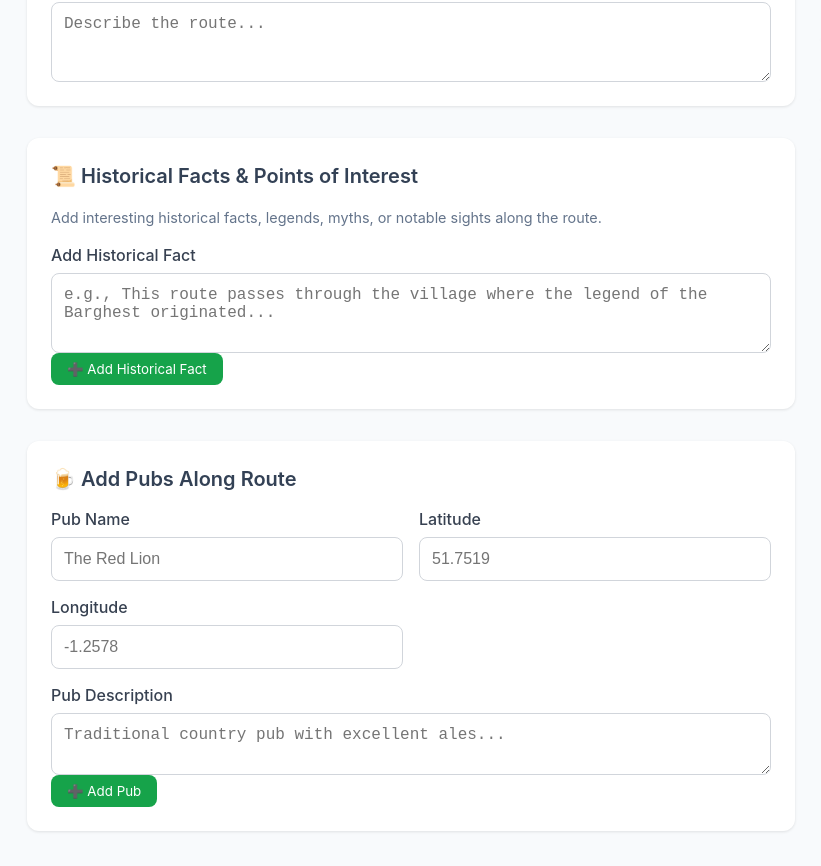
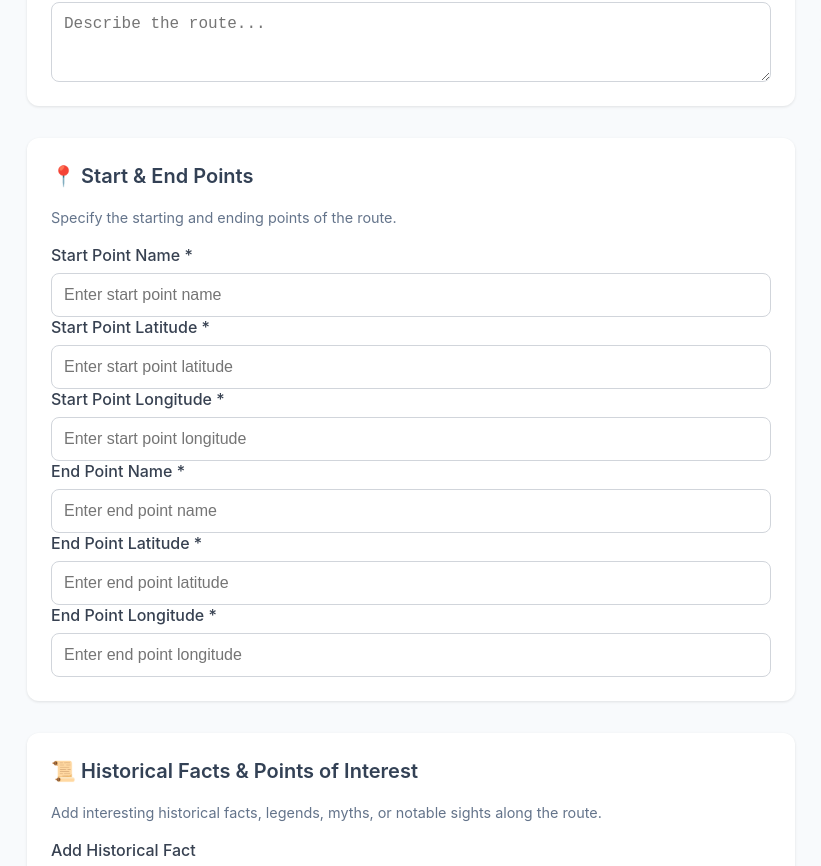
Before and after one commit to Nat-Stephenson/Wills_Walking_Pub_App, a Next.js app: page /create in a window 1280 px wide. Shown: the part 590-1456 px from the top of the page, without its empty margins (229-1050 px from the left). Built offline with nearby package versions, Linux system fonts and the light colour scheme.

Commit message:
💡 Update distance units from kilometers to miles across the application

```diff
--- a/src/app/create/page.tsx
+++ b/src/app/create/page.tsx
@@ -14,6 +14,17 @@ export default function CreateRoute() {
     difficulty: 'Moderate',
     region: '',
     historicalFacts: [],
+    startPoint: {
+      name: '',
+      latitude: '',
+      longitude: '',
+    },
+    endPoint: {
+      name: '',
+      latitude: '',
+      longitude: '',
+    },
+
   });
 
   const [pubs, setPubs] = useState<Array<{
@@ -37,6 +48,19 @@ export default function CreateRoute() {
       ...formData,
       [e.target.name]: e.target.value,
     });
+  };
+
+  const handleNestedInputChange = (e: React.ChangeEvent<HTMLInputElement>) => {
+    const { name, value } = e.target;
+    const [parent, child] = name.split('.');
+
+    setFormData(prev => ({
+      ...prev,
+      [parent]: {
+        ...(prev[parent as keyof CreateRouteFormData] as any),
+        [child]: value,
+      },
+    }));
   };
 
   const handlePubInputChange = (e: React.ChangeEvent<HTMLInputElement | HTMLTextAreaElement>) => {
@@ -89,11 +113,29 @@ export default function CreateRoute() {
   };
 
   const handleSubmit = (e: React.FormEvent) => {
-    e.preventDefault();
-    console.log('Route data:', { ...formData, pubs });
-    alert('Route created successfully!');
-    router.push('/');
+  e.preventDefault();
+
+  const routeData = {
+    ...formData,
+    distance: parseFloat(formData.distance),
+    duration: parseInt(formData.duration),
+    startPoint: {
+      name: formData.startPoint.name,
+      lat: parseFloat(formData.startPoint.latitude),
+      lng: parseFloat(formData.startPoint.longitude),
+    },
+    endPoint: {
+      name: formData.endPoint.name,
+      lat: parseFloat(formData.endPoint.latitude),
+      lng: parseFloat(formData.endPoint.longitude),
+    },
+    pubs,
   };
+
+  console.log('Route data:', routeData);
+  alert('Route created successfully!');
+  router.push('/');
+};
 
   return (
     <div className={styles.container}>
@@ -129,7 +171,7 @@ export default function CreateRoute() {
               />
             </div>
             <div className={styles.inputGroup}>
-              <label className={styles.label}>Distance (km) *</label>
+              <label className={styles.label}>Distance (miles) *</label>
               <input
                 type="number"
                 name="distance"
@@ -178,6 +220,89 @@ export default function CreateRoute() {
               required
               className="input-field"
               placeholder="Describe the route..."
+            />
+          </div>
+        </div>
+
+        <div className="card">
+          <h3 className={styles.sectionTitle}>📍 Start & End Points</h3>
+          <p style={{ fontSize: '0.9rem', color: '#64748b', marginBottom: '1rem' }}>
+            Specify the starting and ending points of the route.
+          </p>
+          <div className={styles.inputGroup}>
+            <label className={styles.label}>Start Point Name *</label>
+            <input
+              type="text"
+              name="startPoint.name"
+              value={formData.startPoint.name}
+              onChange={handleNestedInputChange}
+              required
+              className="input-field"
+              placeholder="Enter start point name"
+            />
+          </div>
+          <div className={styles.inputGroup}>
+            <label className={styles.label}>Start Point Latitude *</label>
+            <input
+              type="number"
+              name="startPoint.latitude"
+              value={formData.startPoint.latitude}
+              onChange={handleNestedInputChange}
+              step="any"
+              required
+              className="input-field"
+              placeholder="Enter start point latitude"
+            />
+          </div>
+          <div className={styles.inputGroup}>
+            <label className={styles.label}>Start Point Longitude *</label>
+            <input
+              type="number"
+              name="startPoint.longitude"
+              value={formData.startPoint.longitude}
+              onChange={handleNestedInputChange}
+              step="any"
+              required
+              className="input-field"
+              placeholder="Enter start point longitude"
+            />
+          </div>
+          <div className={styles.inputGroup}>
+            <label className={styles.label}>End Point Name *</label>
+            <input
+              type="text"
+              name="endPoint.name"
+              value={formData.endPoint.name}
+              onChange={handleNestedInputChange}
+              required
+              className="input-field"
+              placeholder="Enter end point name"
+            />
+          </div>
+          <div className={styles.inputGroup}>
+            <label className={styles.label}>End Point Latitude *</label>
+            <input
+              type="number"
+              name="endPoint.latitude"
+              value={formData.endPoint.latitude}
+              onChange={handleNestedInputChange}
+              step="any"
+              required
+              className="input-field"
+              placeholder="Enter end point latitude"
+            />
+          </div>
+          <div className={styles.inputGroup}>
+            <label className={styles.label}>End Point Longitude *</label>
+            <input
+              type="number"
+              name="endPoint.longitude"
+              value={formData.endPoint.longitude}
+              onChange={handleNestedInputChange}
+              step="any"
+              required
+              className="input-field"
+              placeholder="Enter end point longitude"
             />
           </div>
         </div>
--- a/src/app/map/page.tsx
+++ b/src/app/map/page.tsx
@@ -248,7 +248,7 @@ export default function MapView() {
               <strong>Total routes:</strong> {sortedAndFilteredRoutes.length}
             </div>
             <div>
-              <strong>Total distance:</strong> {totalDistance.toFixed(1)} km
+              <strong>Total distance:</strong> {totalDistance.toFixed(1)} miles
             </div>
             <div>
               <strong>Completed:</strong> {completedRoutes.length}
@@ -310,7 +310,7 @@ export default function MapView() {
                   gap: '0.75rem'
                 }}>
                   <span>📍 {route.region}</span>
-                  <span>🚶 {route.distance}km</span>
+                  <span>🚶 {route.distance} miles</span>
                   <span>⏱️ {route.duration}h</span>
                 </div>
               </div>
@@ -601,7 +601,7 @@ export default function MapView() {
                 className="route-details-grid"
                 >
                   <div><strong>📍 Region:</strong> {route.region}</div>
-                  <div><strong>🚶 Distance:</strong> {route.distance} km</div>
+                  <div><strong>🚶 Distance:</strong> {route.distance} miles</div>
                   <div><strong>⏱️ Duration:</strong> {route.duration}h</div>
                   <div><strong>📈 Difficulty:</strong> {route.difficulty}</div>
                 </div>
--- a/src/app/my-walks/page.tsx
+++ b/src/app/my-walks/page.tsx
@@ -64,7 +64,7 @@ export default function MyWalks() {
             Total Distance
           </div>
           <div style={{ fontSize: '2rem', color: '#92400e', fontWeight: 'bold' }}>
-            {totalDistance.toFixed(1)} km
+            {totalDistance.toFixed(1)} miles
           </div>
         </div>
         <div className="card">
@@ -139,7 +139,7 @@ export default function MyWalks() {
                   color: '#475569',
                   marginBottom: '0.5rem'
                 }}>
-                  <span>📏 {route.distance} km</span>
+                  <span>� {route.distance} miles</span>
                   <span>⏱️ {Math.floor(route.duration / 60)}h</span>
                   <span>🍺 {route.pubs.length}</span>
                 </div>
--- a/src/app/route/[id]/page.tsx
+++ b/src/app/route/[id]/page.tsx
@@ -104,7 +104,7 @@ export default function RouteDetails() {
           <div style={{ textAlign: 'center' }}>
             <div style={{ fontSize: '1.5rem', marginBottom: '0.25rem' }}>📏</div>
             <div style={{ fontSize: '1.25rem', fontWeight: '600', color: '#92400e' }}>
-              {route.distance} km
+              {route.distance} miles
             </div>
             <div style={{ fontSize: '0.875rem', color: '#64748b' }}>Distance</div>
           </div>
--- a/src/components/Map.tsx
+++ b/src/components/Map.tsx
@@ -184,7 +184,7 @@ export default function Map({ routes = [], showCompletedOnly = false, selectedRo
               >
                 <Popup>
                   <strong>{route.name}</strong><br/>
-                  {route.distance}km • {route.duration}h • {route.difficulty}<br/>
+                  {route.distance} miles • {route.duration}h • {route.difficulty}<br/>
                   Status: {route.isCompleted ? '✅ Completed' : '⏳ Pending'}
                 </Popup>
               </Polyline>
@@ -194,7 +194,7 @@ export default function Map({ routes = [], showCompletedOnly = false, selectedRo
                 <Popup>
                   <strong>🚩 Start: {route.startPoint.name}</strong><br/>
                   Route: {route.name}<br/>
-                  Distance: {route.distance}km<br/>
+                  Distance: {route.distance} miles<br/>
                   Duration: {route.duration}h<br/>
                   Difficulty: {route.difficulty}
                 </Popup>
--- a/src/components/RouteCard.tsx
+++ b/src/components/RouteCard.tsx
@@ -49,7 +49,7 @@ export function RouteCard({ route }: RouteCardProps) {
         <div className={styles.routeStats}>
           <div className={styles.statGroup}>
             <span className={styles.stat}>
-              📏 {route.distance}km
+              � {route.distance} miles
             </span>
             <span className={styles.stat}>
               ⏱️ {Math.floor(route.duration / 60)}h {route.duration % 60}m
--- a/src/utils/index.ts
+++ b/src/utils/index.ts
@@ -93,7 +93,7 @@ export const formatCoordinates = (lat: number, lng: number): string => {
 };
 
 /**
- * Calculate straight-line distance between two points (in km)
+ * Calculate straight-line distance between two points (in miles)
  */
 export const calculateDistance = (
   lat1: number,
@@ -101,7 +101,7 @@ export const calculateDistance = (
   lat2: number,
   lng2: number
 ): number => {
-  const R = 6371; // Earth's radius in km
+  const R = 3959; // Earth's radius in miles
   const dLat = (lat2 - lat1) * Math.PI / 180;
   const dLng = (lng2 - lng1) * Math.PI / 180;
   const a =
```
